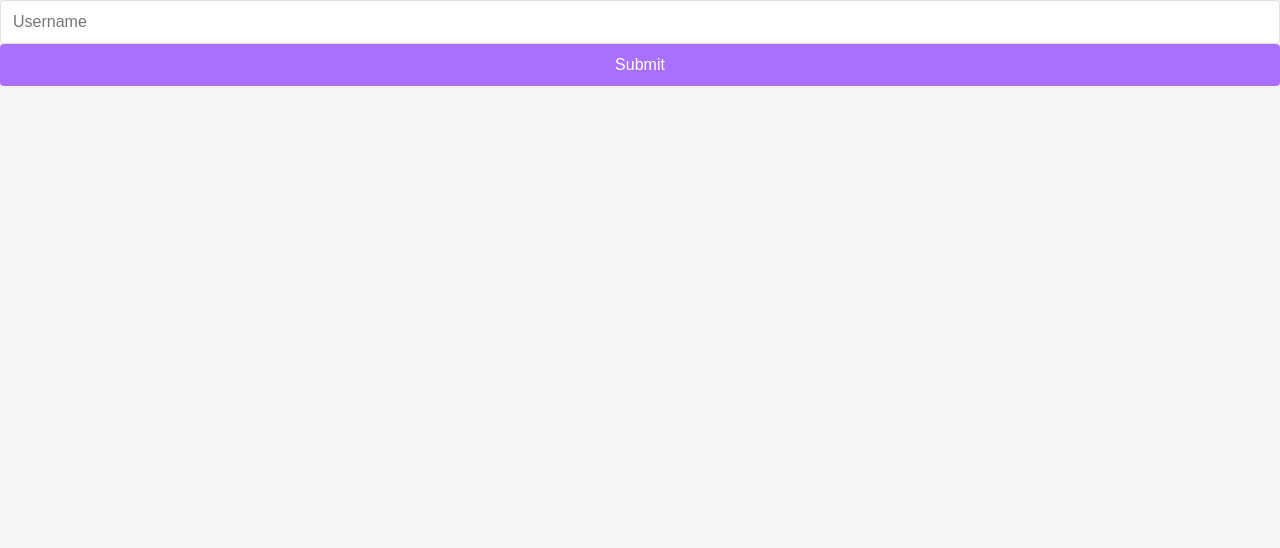
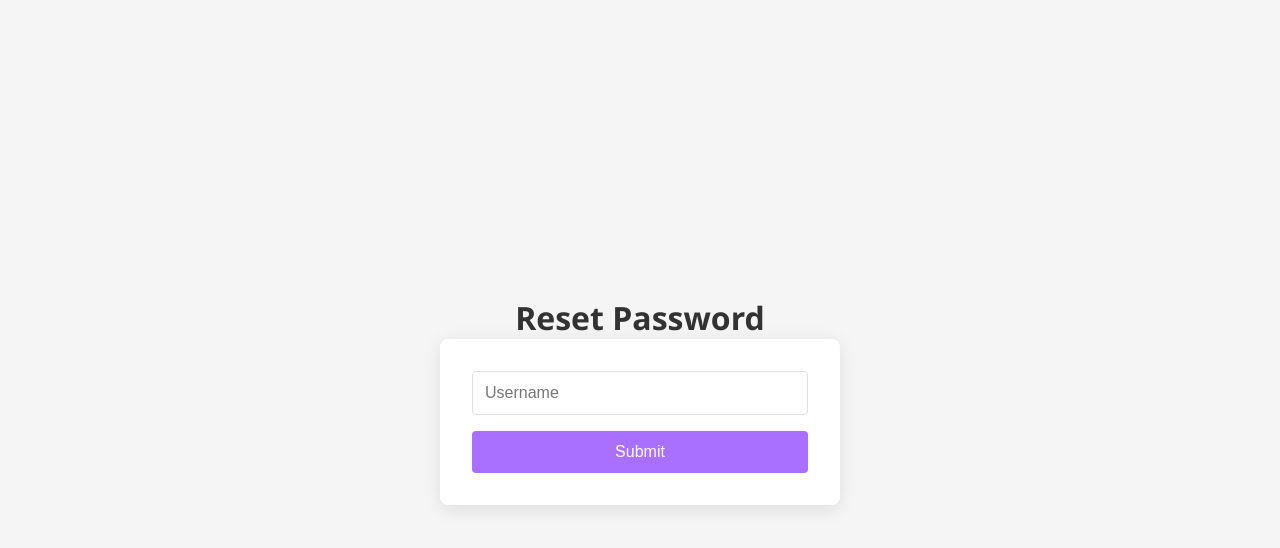
Before and after one commit to CS-321-Team3/321-project, a React (Create React App) app in the folder my-app/: page /forgot-password in a window 1280 px wide. Shown: the top 548 px of the page. Built offline with nearby package versions, Linux system fonts and the light colour scheme; no server answers.

Commit message:
finalized password reset asthetics

```diff
--- a/my-app/src/components/LoginPage/PasswordReset/password-reset-component.js
+++ b/my-app/src/components/LoginPage/PasswordReset/password-reset-component.js
@@ -1,5 +1,6 @@
 import React, { useState } from "react";
 import { useNavigate } from "react-router-dom";
+import './password-reset.css'
 
 async function querySQL(body) {
   console.log("querying now: ", body)
@@ -96,13 +97,15 @@ export default function PasswordReset() {
   if (foundUsername) {
       return (
         // password form
+        <div className="form-container">
+          <h1 className="header">Reset Password</h1>
           <form onSubmit={handleSubmit} className="login-form">
               <div className="password-reset">
                   <div className="form-group">
                       <input
                       type="password"
                       name="password"
-                      placeholder="Password"
+                      placeholder="New Password"
                       value={credentials.password}
                       onChange={handleCredentialChange}
                       required
@@ -113,11 +116,14 @@ export default function PasswordReset() {
                 Reset Password
               </button>
           </form>
+        </div>
       );
   } else {
       return (
         // username form
-          <form onSubmit={handleSubmit}>
+        <div className="form-container">
+          <h1 className="header">Reset Password</h1>
+          <form onSubmit={handleSubmit} className="login-form">
               <div className="username-reset">
                   <div className="form-group">
                       <input
@@ -134,6 +140,7 @@ export default function PasswordReset() {
                 Submit
               </button>
           </form>
+        </div>
       );
   }
 
--- a/my-app/src/components/LoginPage/PasswordReset/password-reset.css
+++ b/my-app/src/components/LoginPage/PasswordReset/password-reset.css
@@ -1,8 +1,20 @@
+.form-container {
+  display: flex;
+  flex-direction: column;
+  justify-content: center;
+  align-items: center;
+  height: 100vh; /* full height to center vertically */
+  background-color: #f5f5f5; /* optional, for contrast */
+}
+
 .login-form {
-    display: flex;
-    flex-direction: column;
-    gap: 1rem;
-  }
+  width: 100%;
+  max-width: 400px; /* control how wide the form can get */
+  background: white;
+  padding: 2rem;
+  border-radius: 8px;
+  box-shadow: 0 4px 20px rgba(0, 0, 0, 0.1);
+}
 
   .form-group {
     position: relative;
```
